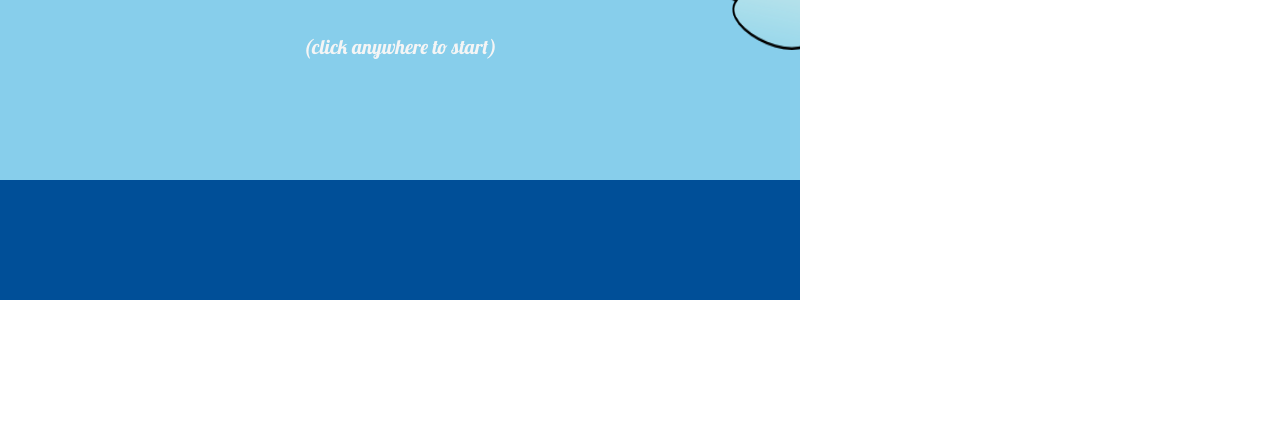
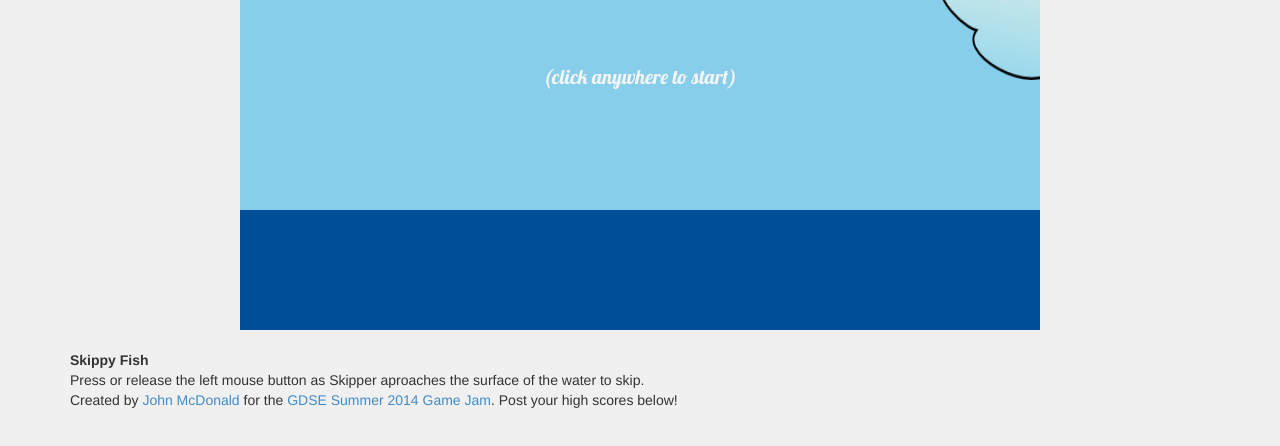
Before and after one commit to jcpmcdonald/skippy-fish, a plain HTML site: page index.html in a window 1280 px wide. Shown: the part 200-646 px from the top of the page. Drawn offline with Linux system fonts and the light colour scheme.

Commit message:
Fixing the bug where your first play may have warped gravity, also making the page look a little nicer

```diff
--- a/css/style.css
+++ b/css/style.css
@@ -1,9 +1,18 @@
+
+body{
+	background-color: #f0f0f0;
+}
+
 
 #gameContainer
 {
 	height: 500px;
 	position: relative;
 	width: 800px;
+
+	margin-top: 30px;
+	margin-left: auto;
+	margin-right: auto;
 
 	-moz-user-select: none;
 	-webkit-user-select: none;
--- a/index.html
+++ b/index.html
@@ -26,7 +26,7 @@
 
 </head>
 <body>
-
+	<div class="container" style="bottom: 0">
 	<div id="gameContainer">
 		<div id="viewport"></div>
 
@@ -64,6 +64,13 @@
 
 	</div>
 
+		<div>
+			<br/>
+			<b>Skippy Fish</b><br/>
+			Press or release the left mouse button as Skipper aproaches the surface of the water to skip.<br/>
+			Created by <a href="http://jcpmcdonald.com">John McDonald</a> for the <a href="http://meta.gamedev.stackexchange.com/questions/1637/the-2014-gdse-summer-game-jam">GDSE Summer 2014 Game Jam</a>. Post your high scores below!
+		</div>
+
 
 	<script type="application/javascript">
 		Game.load();
@@ -76,5 +83,6 @@
 
 	</script>
 
+	</div>
 </body>
 </html>
--- a/src/game.js
+++ b/src/game.js
@@ -129,6 +129,7 @@ var Game = {
 			Game.water = Crafty.e("Water");
 
 			Game.fish = Crafty.e("Fish");
+			Game.fish._acceleration = 0;
 			Game.fish.x = -Game.fish.w;
 			Game.fish.y = Game.waterSurface() + 200;
 
@@ -183,10 +184,11 @@ Crafty.scene('Game', function(){
 	createjs.Tween
 		.get(Game.fish)
 		.wait(2)
-		.to({_acceleration: -200}, 0, createjs.Ease.quadOut)
+		//.to({_acceleration: -200}, 0, createjs.Ease.quadOut)
 		.to({x: 150, y: Game.waterSurface() + 200}, 2, createjs.Ease.quadOut)
 		//.wait(2)
 		.call(function(){
+			Game.fish._acceleration = -200;
 			Crafty.audio.play("water_bubbles");
 			Game.fish.animate("scaredSwim", -1);		// Freak out
 		})
```
